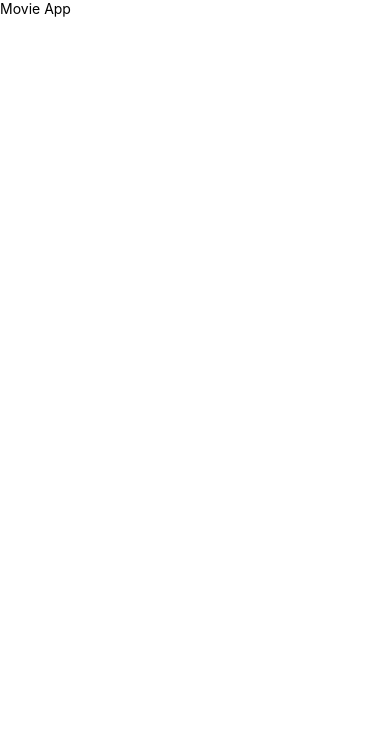
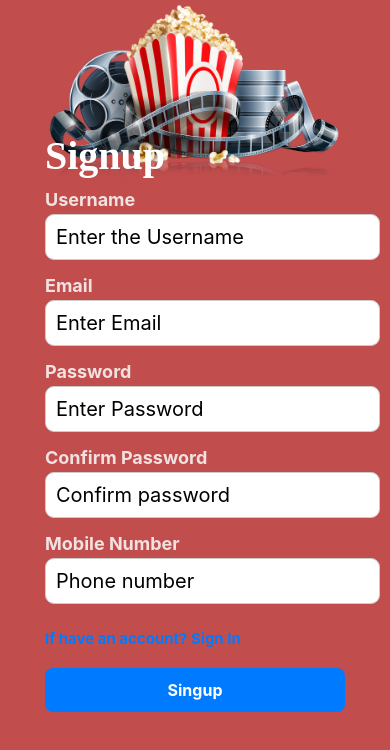
Before and after one commit to kunalkhairnar1198/MovieApp, a React Native app: screen /Signup in a window 390 px wide. Shown: the top 750 px of the page. Built offline with nearby package versions, Linux system fonts and the light colour scheme.

Commit message:
Signup and login screen ui

```diff
--- a/App.js
+++ b/App.js
@@ -1,11 +1,14 @@
 import React from 'react'
-import { Text, View } from 'react-native'
+  import { NavigationContainer } from '@react-navigation/native'
+import AuthNavigators from './src/Navigations/AuthNavigators/AuthNavigators'
 
 const App = () => {
   return (
-    <View>
-      <Text>Movie App</Text>
-    </View>
+    <>
+      <NavigationContainer>
+        <AuthNavigators/>
+      </NavigationContainer>
+    </>
   )
 }
 
--- a/index.js
+++ b/index.js
@@ -1,6 +1,8 @@
 /**
  * @format
  */
+// Only import react-native-gesture-handler on native platforms
+import 'react-native-gesture-handler';
 
 import {AppRegistry} from 'react-native';
 import App from './App';
--- /dev/null
+++ b/src/Navigations/AuthNavigators/AuthNavigators.js
@@ -0,0 +1,17 @@
+import { createStackNavigator } from '@react-navigation/stack'
+import React from 'react'
+import Loginscreen from '../../Screens/Loginscreen'
+import Registerscreen from '../../Screens/Registerscreen'
+
+const Stack = createStackNavigator()
+
+const AuthNavigators = () => {
+  return (
+    <Stack.Navigator initialRouteName='Login' screenOptions={{headerShown:false}}>
+      <Stack.Screen name='Login' component={Loginscreen} />
+      <Stack.Screen name='Signup' component={Registerscreen}/>
+    </Stack.Navigator>
+  )
+}
+
+export default AuthNavigators
--- /dev/null
+++ b/src/Screens/Loginscreen.js
@@ -0,0 +1,123 @@
+import { useNavigation } from '@react-navigation/native';
+import React from 'react';
+import {
+  ImageBackground,
+  StyleSheet,
+  Text,
+  TextInput,
+  TouchableOpacity,
+  View,
+} from 'react-native';
+
+const Loginscreen = () => {
+    const navigation = useNavigation()
+
+    const switchSingupHanlder =()=>{
+        navigation.navigate('Signup')
+        console.log(navigation)
+    }
+
+  return (
+    <View style={styles.container}>
+      <ImageBackground
+        style={styles.image}
+        resizeMethod="cover"
+        source={require('../assets/movietitleicon.png')}>
+        <Text style={styles.title}>Login</Text>
+
+        <View style={styles.inputele}>
+          <Text style={styles.label}>Email</Text>
+          <TextInput
+            inputMode="email"
+            placeholder="Enter Email"
+            keyboardType="email-address"
+            style={styles.input}
+          />
+        </View>
+        <View style={styles.inputele}>
+          <Text style={styles.label}>Password</Text>
+          <TextInput
+            placeholder="Enter Password"
+            secureTextEntry={true}
+            inputMode="password-new"
+            style={styles.input}
+          />
+        </View>
+
+        <TouchableOpacity onPress={switchSingupHanlder  }>
+          <Text style={styles.linkText}>Don't have an account? Sign Up</Text>
+        </TouchableOpacity>
+        <TouchableOpacity style={styles.button}>
+          <Text style={styles.buttonText}>Login</Text>
+        </TouchableOpacity>
+      </ImageBackground>
+    </View>
+  );
+};
+
+const styles = StyleSheet.create({
+  container: {
+    flex: 1,
+    backgroundColor: '#c24d4d',
+    alignItems: 'center',
+    justifyContent: 'center',
+  },
+  image: {
+    flex: 2,
+    alignItems: 'flex-start',
+    justifyContent: 'center',
+    height: 190,
+    width: 300,
+    resizeMode: 'stretch',
+  },
+  inputele: {
+    marginTop: 5,
+  },
+
+  label: {
+    marginTop: 5,
+    fontSize: 18,
+    fontWeight: 'bold',
+    color: '#f1e2e2',
+  },
+
+  input: {
+    padding: 10,
+    marginTop: 4,
+    borderWidth: 1,
+    width: '300',
+    borderColor: '#cdcaca',
+    borderRadius: 9,
+    backgroundColor: 'white',
+    fontSize: 20,
+    marginBottom: 5,
+  },
+  title: {
+    fontFamily: 'italic',
+    fontWeight: 'bold',
+    color: 'white',
+    fontSize: 40,
+  },
+  button: {
+    marginTop: 20,
+    paddingVertical: 12,
+    paddingHorizontal: 32,
+    backgroundColor: '#007bff',
+    borderRadius: 8,
+    width: '100%',
+    alignItems: 'center',
+  },
+  buttonText: {
+    color: '#fff',
+    fontWeight: 'bold',
+    fontSize: 16,
+  },
+  linkText: {
+    marginTop: 20,
+    fontSize: 15,
+    color: '#007bff',
+    fontWeight: 'bold',
+  },
+});
+
+export default Loginscreen;
--- /dev/null
+++ b/src/Screens/Registerscreen.js
@@ -0,0 +1,166 @@
+import { useNavigation } from '@react-navigation/native';
+import React, { useState } from 'react';
+import {
+  ImageBackground,
+  StyleSheet,
+  Text,
+  TextInput,
+  TouchableOpacity,
+  View,
+} from 'react-native';
+
+const Registerscreen = () => {
+  const navigation = useNavigation()
+  const [username, setUsername] = useState('')
+  const [email, setEmail] = useState('')
+  const [password, setPassword] = useState('')
+  const [confirmPassword, setConfirmPassword] = useState('')
+  const [phoneNumber, setPhoneNumber] = useState('')
+
+  const swithchHandleTosignIn = ()=>{
+    navigation.navigate('Login')
+  }
+
+  const RegisterHandler =()=>{
+
+    const userRegister ={
+        id:Math.random().toString(),
+        username,
+        email,
+        password,
+        confirmPassword,
+        phoneNumber
+    }
+    console.log(userRegister, navigation)
+    navigation.push('Login')
+    }
+
+  return (
+    <View style={styles.container}>
+      <ImageBackground
+        style={styles.image}
+        resizeMethod="cover"
+        source={require('../assets/movietitleicon.png')}>
+        <Text style={styles.title}>Signup</Text>
+
+        <View style={styles.inputele}>
+          <Text style={styles.label}>Username</Text>
+          <TextInput placeholder="Enter the Username" onChangeText={setUsername} style={styles.input} />
+        </View>
+        <View style={styles.inputele}>
+          <Text style={styles.label}>Email</Text>
+          <TextInput
+            inputMode="email"
+            placeholder="Enter Email"
+            keyboardType="email-address"
+            onChangeText={setEmail}
+            style={styles.input}
+          />
+        </View>
+        <View style={styles.inputele}>
+          <Text style={styles.label}>Password</Text>
+          <TextInput
+            placeholder="Enter Password"
+            secureTextEntry={true}
+            inputMode="password-new"
+            onChangeText={setPassword}
+            style={styles.input}
+          />
+        </View>
+        <View style={styles.inputele}>
+          <Text style={styles.label}>Confirm Password</Text>
+          <TextInput
+            placeholder="Confirm password"
+            secureTextEntry={true}
+            inputMode="password"
+            onChangeText={setConfirmPassword}
+            style={styles.input}
+          />
+        </View>
+        <View style={styles.inputele}>
+          <Text style={styles.label}>Mobile Number</Text>
+          <TextInput
+            placeholder="Phone number"
+            inputMode='number'
+            keyboardType="number-pad"
+            onChangeText={setPhoneNumber}
+            style={styles.input}
+          />
+        </View>
+        <TouchableOpacity onPress={swithchHandleTosignIn}>
+          <Text style={styles.linkText}>If have an account? Sign In</Text>
+        </TouchableOpacity>
+        <TouchableOpacity style={styles.button} onPress={RegisterHandler}>
+          <Text style={styles.buttonText}>Singup</Text>
+        </TouchableOpacity>
+      </ImageBackground>
+    </View>
+  );
+};
+
+const styles = StyleSheet.create({
+  container: {
+    flex: 1,
+    backgroundColor: '#c24d4d',
+    alignItems: 'center',
+    justifyContent: 'center',
+  },
+  image: {
+    flex: 2,
+    alignItems: 'flex-start',
+    justifyContent: 'center',
+    height: 190,
+    width: 300,
+    resizeMode: 'stretch',
+  },
+  inputele: {
+    marginTop: 5,
+  },
+
+  label: {
+    marginTop: 5,
+    fontSize: 18,
+    fontWeight: 'bold',
+    color: '#f1e2e2',
+  },
+
+  input: {
+    padding: 10,
+    marginTop: 4,
+    borderWidth: 1,
+    width: '300',
+    borderColor: '#cdcaca',
+    borderRadius: 9,
+    backgroundColor: 'white',
+    fontSize: 20,
+    marginBottom: 5,
+  },
+  title: {
+    fontFamily: 'italic',
+    fontWeight: 'bold',
+    color: 'white',
+    fontSize: 40,
+  },
+  button: {
+    marginTop: 20,
+    paddingVertical: 12,
+    paddingHorizontal: 32,
+    backgroundColor: '#007bff',
+    borderRadius: 8,
+    width: '100%',
+    alignItems: 'center',
+  },
+  buttonText: {
+    color: '#fff',
+    fontWeight: 'bold',
+    fontSize: 16,
+  },
+  linkText: {
+    marginTop: 20,
+    fontSize: 15,
+    color: '#007bff',
+    fontWeight: 'bold',
+  },
+});
+
+export default Registerscreen;
```
Also changed, not shown: package.json (+9 -1 lines), src/Components/UI/Button.js (added, +9 -0 lines), src/assets/movietitleicon.png (added), 2 other files (tests, documents, lock files or other folders).
